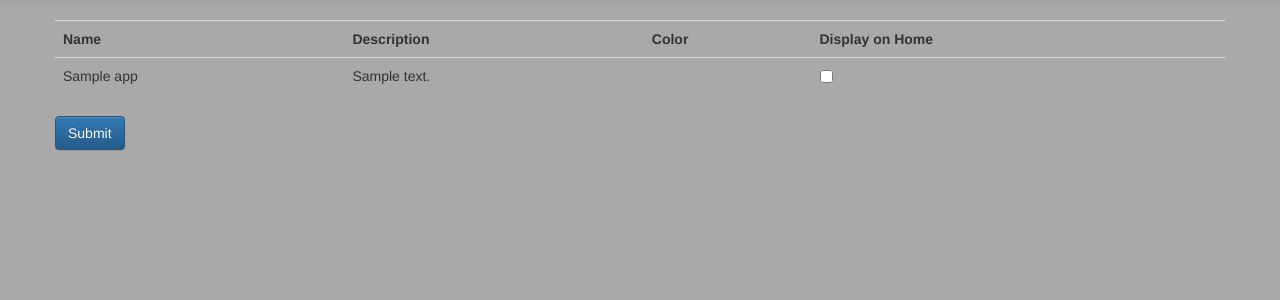
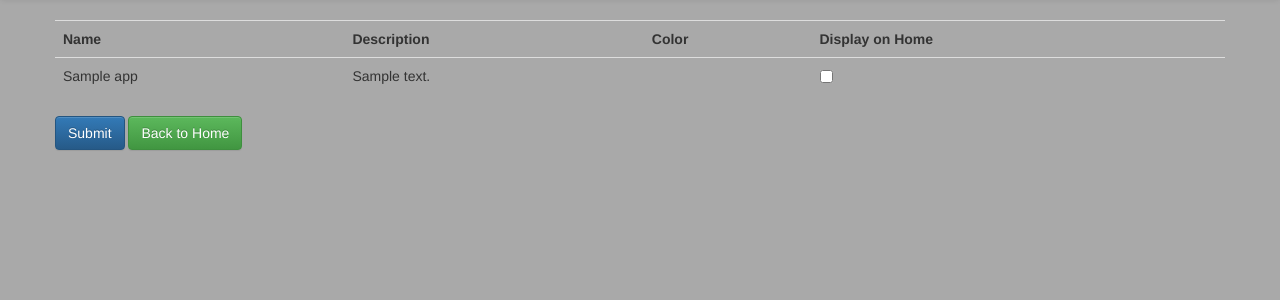
Before and after one commit to bradleysp/glbrc-task, a Django app: template templates/edit_home.html in a window 1280 px wide. Shown: the part 52-352 px from the top of the page. Run offline with Django 3.2, Linux system fonts and the light colour scheme; the template is opened without the code that fills it: most values are stand-ins (such as "Sample title", 1, 10 or a date in 2020); some libraries are stand-ins or nearby versions.

Commit message:
Update edit_home.html

```diff
--- a/templates/edit_home.html
+++ b/templates/edit_home.html
@@ -21,6 +21,7 @@
                 {%endfor%}
             </table>
             <input class='btn btn-primary' type="submit"/>
+            <a href='/'><button type='button' class='btn btn-success'>Back to Home</button></a>
         </form>
     </div>
 </div>
```
